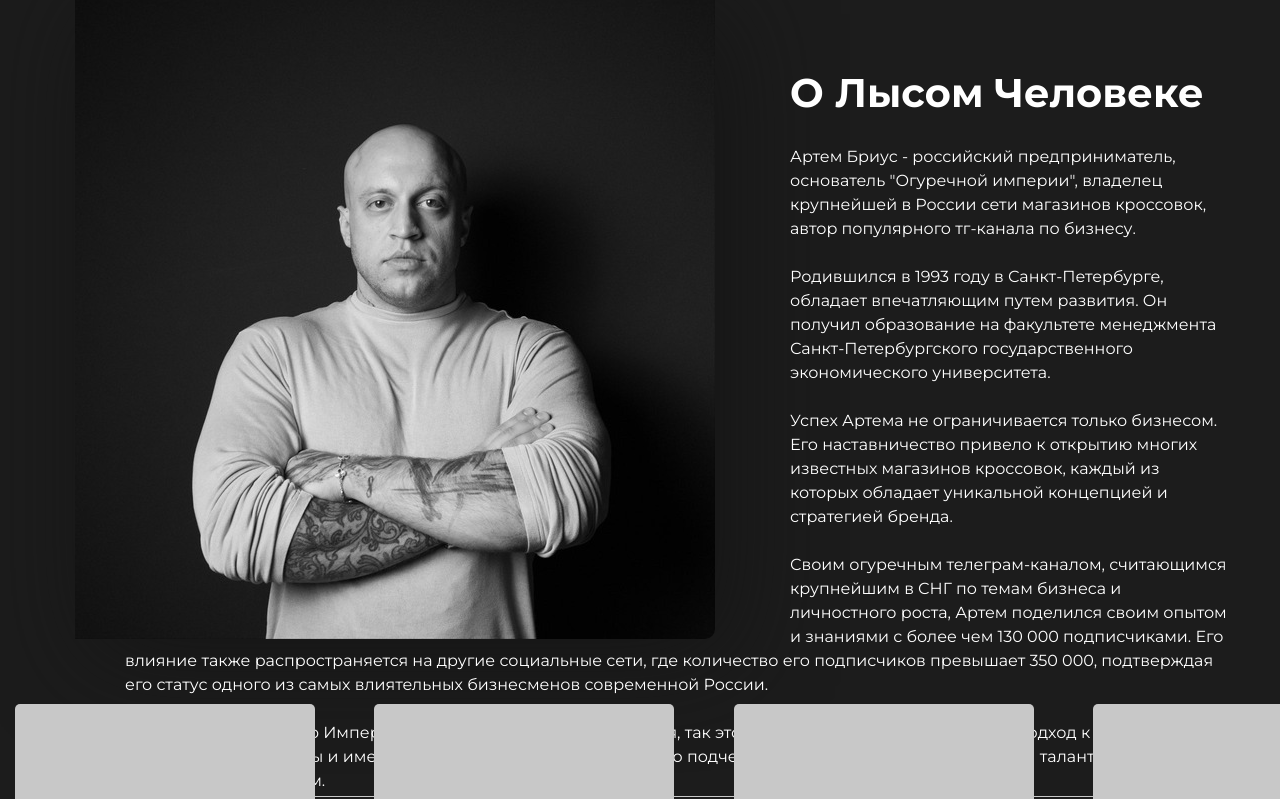
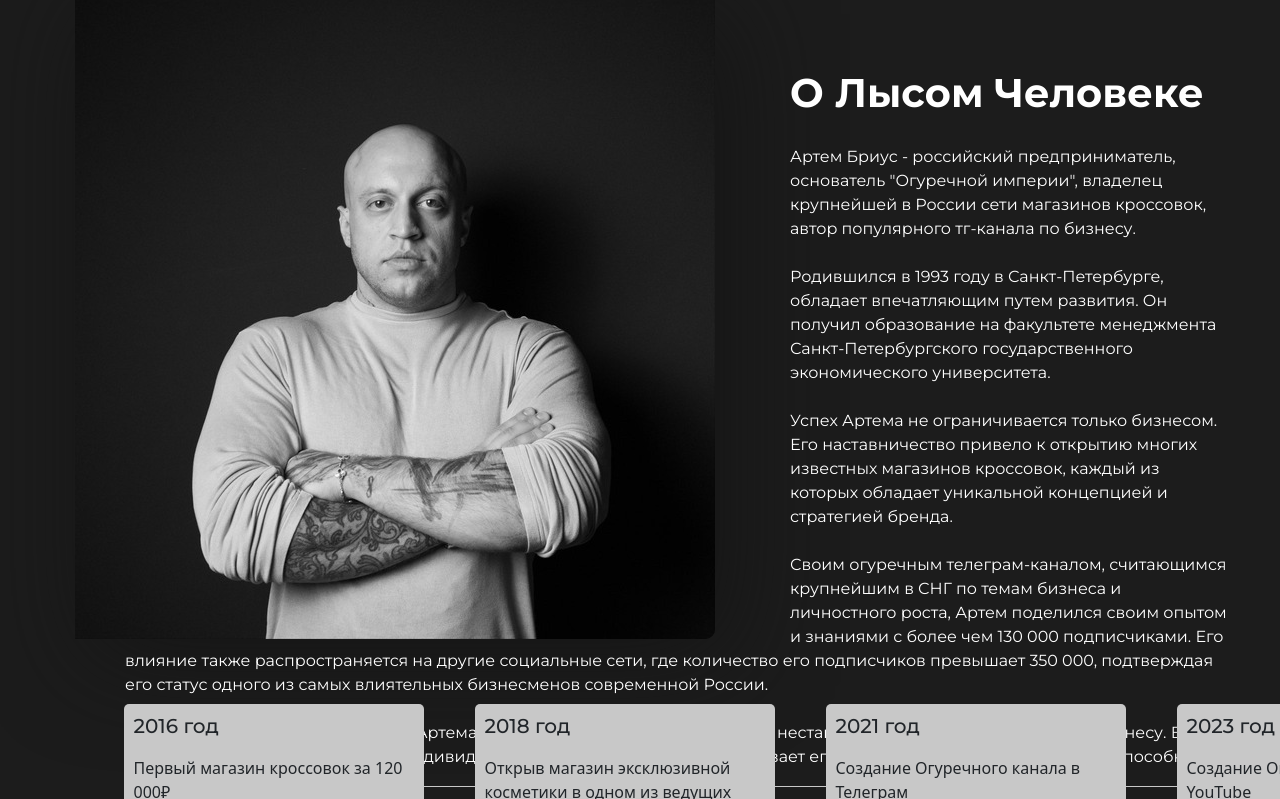
Before and after one commit to Konstantin-create/ogrtz, a Flask app: page / in a window 1280 px wide. Shown: the part 801-1600 px from the top of the page. Run offline with Flask 3, Linux system fonts and the light colour scheme; some libraries are stand-ins or nearby versions.

Commit message:
feat: workgin on timeline

```diff
--- a/app/static/css/styles.css
+++ b/app/static/css/styles.css
@@ -167,25 +167,41 @@ aside {
 }
 
 .time-line-blocks {
-    width: 1450px;
+    width: 1525px;
     height: 155px;
     margin: 50px auto;
+    padding-left: 75px;
+
+    display: flex;
+    justify-content: center;
 }
 
 .time-line-block {
     width: 300px;
     height: 175px;
     background-color: #c8c8c8;
-    display: inline-block;
     margin: 15px;
     border-radius: 5px;
+    box-sizing: border-box;
+    padding: 5px;
+    z-index: 2;
 }
 
 .time-line-line {
     width: 1px;
     height: 195px;
     background-color: #c8c8c8;
-    display: inline-block;
     margin: 0 10px;
     transform: rotate(90deg);
+    z-index: 1;
 }
+
+.time-line-block-header {
+    font-family: Montserrat, sans-serif;
+    font-weight: 500;
+    padding: 5px;
+}
+
+.time-line-block-text {
+    padding: 5px;
+}
--- a/app/templates/index.html
+++ b/app/templates/index.html
@@ -56,13 +56,26 @@
         </p>
     </div>
     <div class="time-line-blocks">
-        <div class="time-line-block"></div>
+        <div class="time-line-block">
+            <h5 class="time-line-block-header">2016 год</h5>
+            <p class="time-line-block-text">Первый магазин кроссовок за 120 000₽</p>
+        </div>
         <div class="time-line-line"></div>
-        <div class="time-line-block"></div>
+        <div class="time-line-block">
+            <h5 class="time-line-block-header">2018 год</h5>
+            <p class="time-line-block-text">Открыв магазин эксклюзивной косметики в одном из ведущих ТРЦ России -
+                «Галерея» в Санкт-Петербурге</p>
+        </div>
         <div class="time-line-line"></div>
-        <div class="time-line-block"></div>
+        <div class="time-line-block">
+            <h5 class="time-line-block-header">2021 год</h5>
+            <p class="time-line-block-text">Создание Огуречного канала в Телеграм</p>
+        </div>
         <div class="time-line-line"></div>
-        <div class="time-line-block"></div>
+        <div class="time-line-block">
+            <h5 class="time-line-block-header">2023 год</h5>
+            <p class="time-line-block-text">Создание Огуречного канала в YouTube</p>
+        </div>
     </div>
 </div>
 </body>
```
